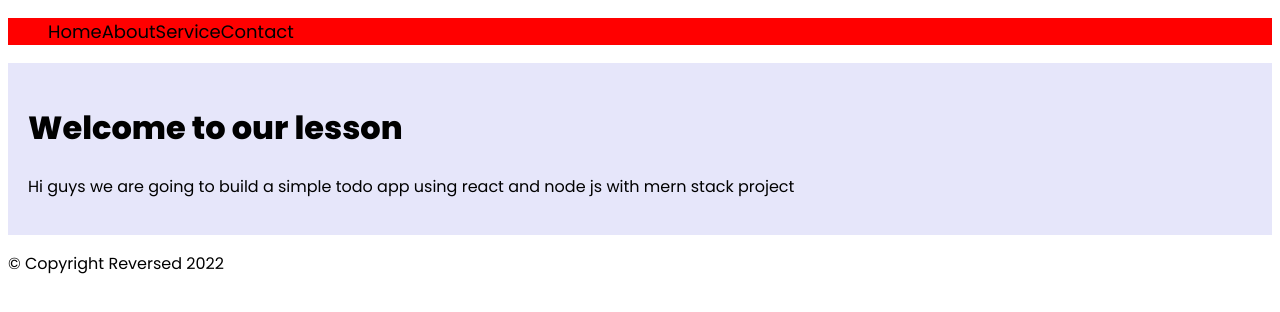
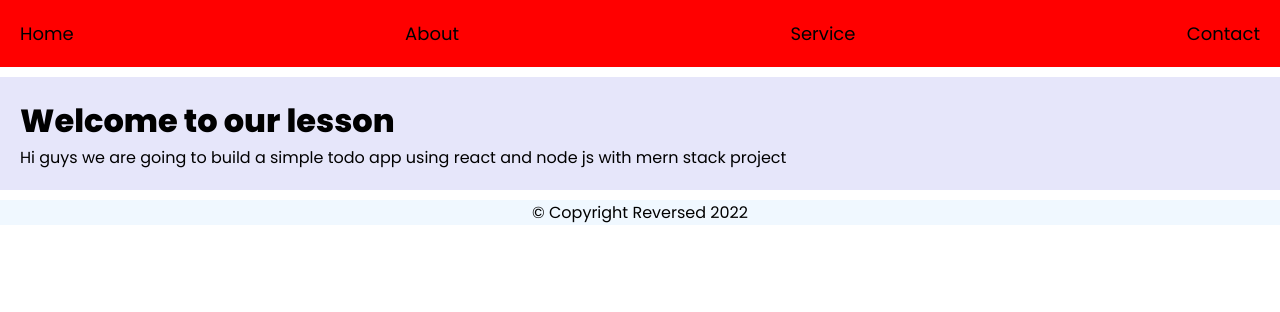
Before and after one commit to muboshers/github__tutorial, a plain HTML site: page index.html in a window 1280 px wide. Drawn offline with Linux system fonts and the light colour scheme.

Commit message:
I changed some styles in style css

```diff
--- a/style.css
+++ b/style.css
@@ -1,11 +1,16 @@
 @import url(https://fonts.googleapis.com/css2?family=Poppins:wght@100;200;300;400;500;600;800;900&display=swap);
 
-body {
-  font-family: 'Poppins', sans-serif;
+* {
+  margin: 0;
+  padding: 0;
+  box-sizing: border-box;
 }
 
+body {
+  font-family: "Poppins", sans-serif;
+}
 
-nav{
+nav {
   background: red;
 }
 
@@ -13,11 +18,21 @@ ul {
   display: flex;
   align-items: center;
   list-style: none;
+  justify-content: space-between;
   font-size: 18px;
 }
 
+li {
+  margin: 20px;
+}
 
 div {
   padding: 20px;
+  margin: 10px 0;
   background: lavender;
 }
+
+footer {
+  text-align: center;
+  background-color: aliceblue;
+}
```
Lines whose indentation alone changed are shown as unchanged.
